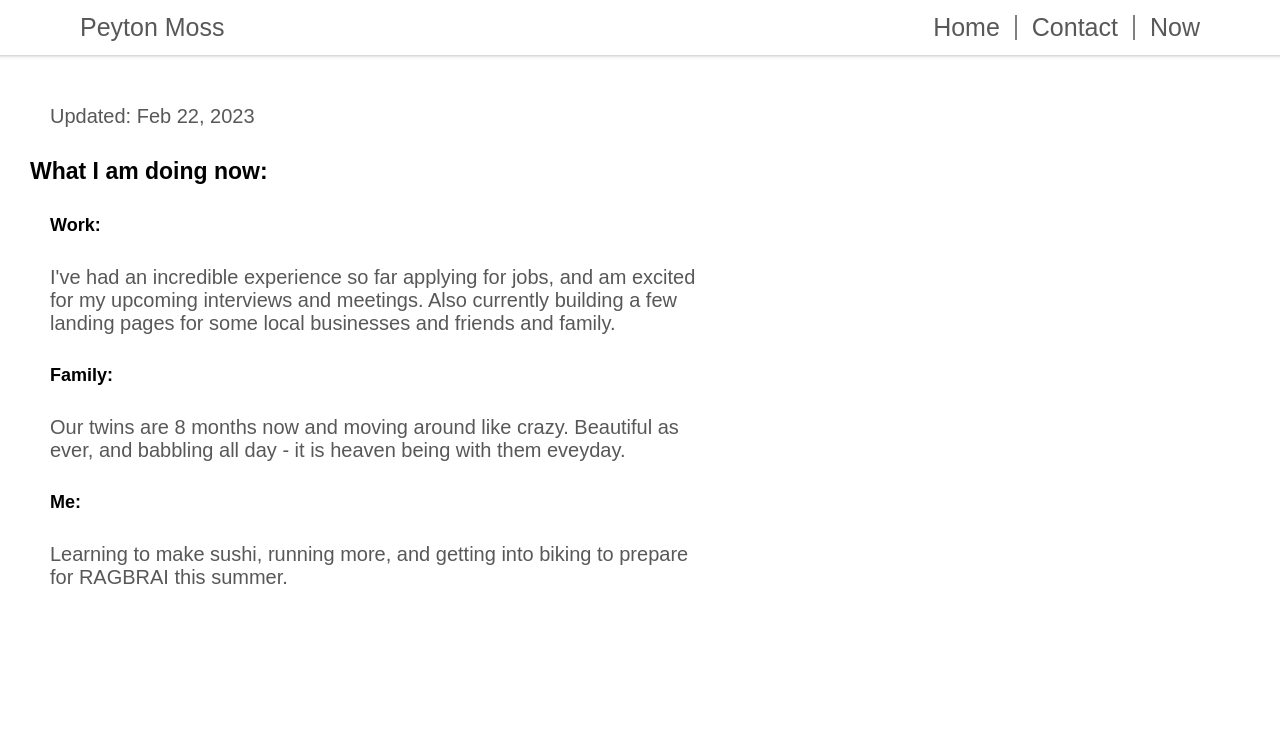
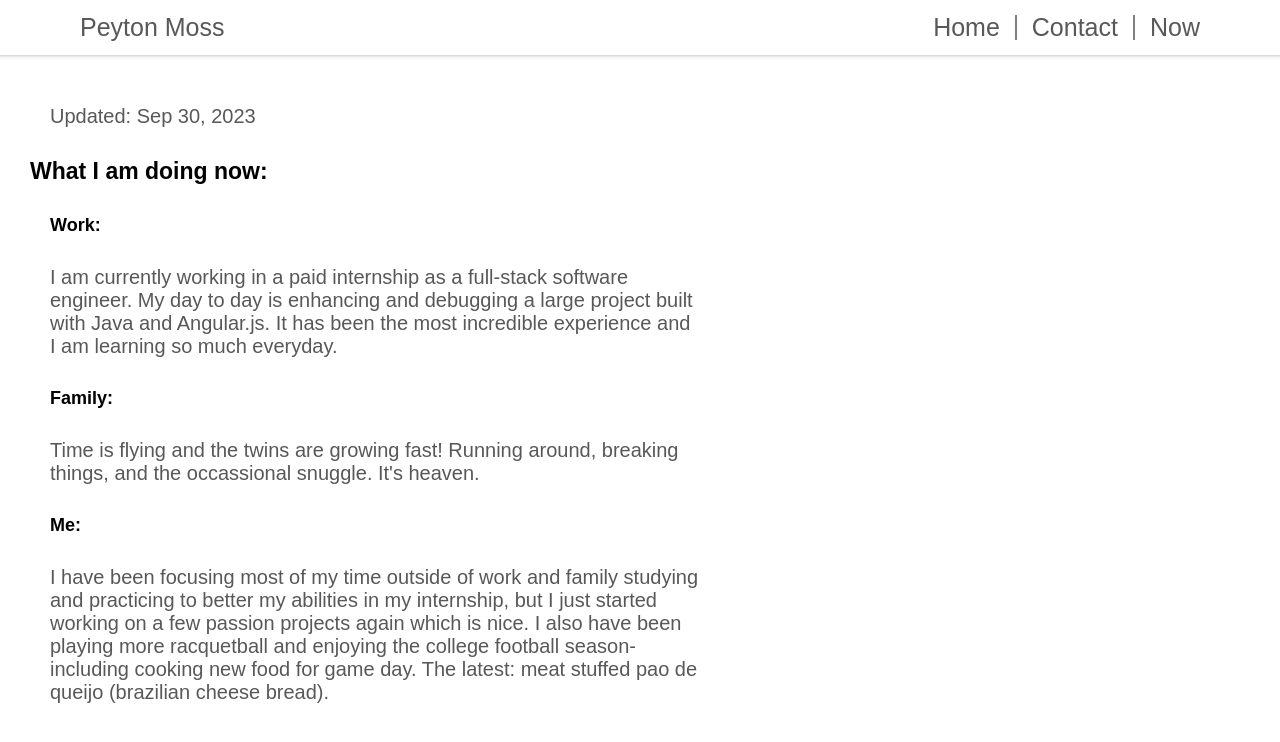
Before and after one commit to pmosscs/portfolio, a React (Create React App) app: page /now in a window 1280 px wide. Shown: the top 742 px of the page. Built offline with nearby package versions, Linux system fonts and the light colour scheme.

Commit message:
update now and hero

```diff
--- a/src/components/Hero.jsx
+++ b/src/components/Hero.jsx
@@ -8,7 +8,7 @@ function Hero() {
         <div className="hero-title">
           <p>Hello, I'm</p>
           <h2>Peyton Moss,</h2>
-          <p>a full-stack web developer</p>
+          <p>a software engineer</p>
         </div>
         <div className="hero-info">
           <p>
--- a/src/components/Now.jsx
+++ b/src/components/Now.jsx
@@ -5,30 +5,34 @@ function Now() {
   return (
     <div className="now">
       <div className="updated">
-        <p id="now-p">Updated: Feb 22, 2023</p>
+        <p id="now-p">Updated: Sep 30, 2023</p>
       </div>
       <h4 className="now-title">What I am doing now:</h4>
       <div className="now-section">
         <h4>Work:</h4>
         <p id="now-p">
-          I've had an incredible experience so far applying for jobs, and am
-          excited for my upcoming interviews and meetings. Also currently
-          building a few landing pages for some local businesses and friends and
-          family.
+          I am currently working in a paid internship as a full-stack software
+          engineer. My day to day is enhancing and debugging a large project
+          built with Java and Angular.js. It has been the most incredible
+          experience and I am learning so much everyday.
         </p>
       </div>
       <div className="now-section">
         <h4>Family:</h4>
         <p id="now-p">
-          Our twins are 8 months now and moving around like crazy. Beautiful as
-          ever, and babbling all day - it is heaven being with them eveyday.
+          Time is flying and the twins are growing fast! Running around,
+          breaking things, and the occassional snuggle. It's heaven.
         </p>
       </div>
       <div className="now-section">
         <h4>Me:</h4>
         <p id="now-p">
-          Learning to make sushi, running more, and getting into biking to
-          prepare for RAGBRAI this summer.
+          I have been focusing most of my time outside of work and family
+          studying and practicing to better my abilities in my internship, but I
+          just started working on a few passion projects again which is nice. I
+          also have been playing more racquetball and enjoying the college
+          football season- including cooking new food for game day. The latest:
+          meat stuffed pao de queijo (brazilian cheese bread).
         </p>
       </div>
     </div>
```
